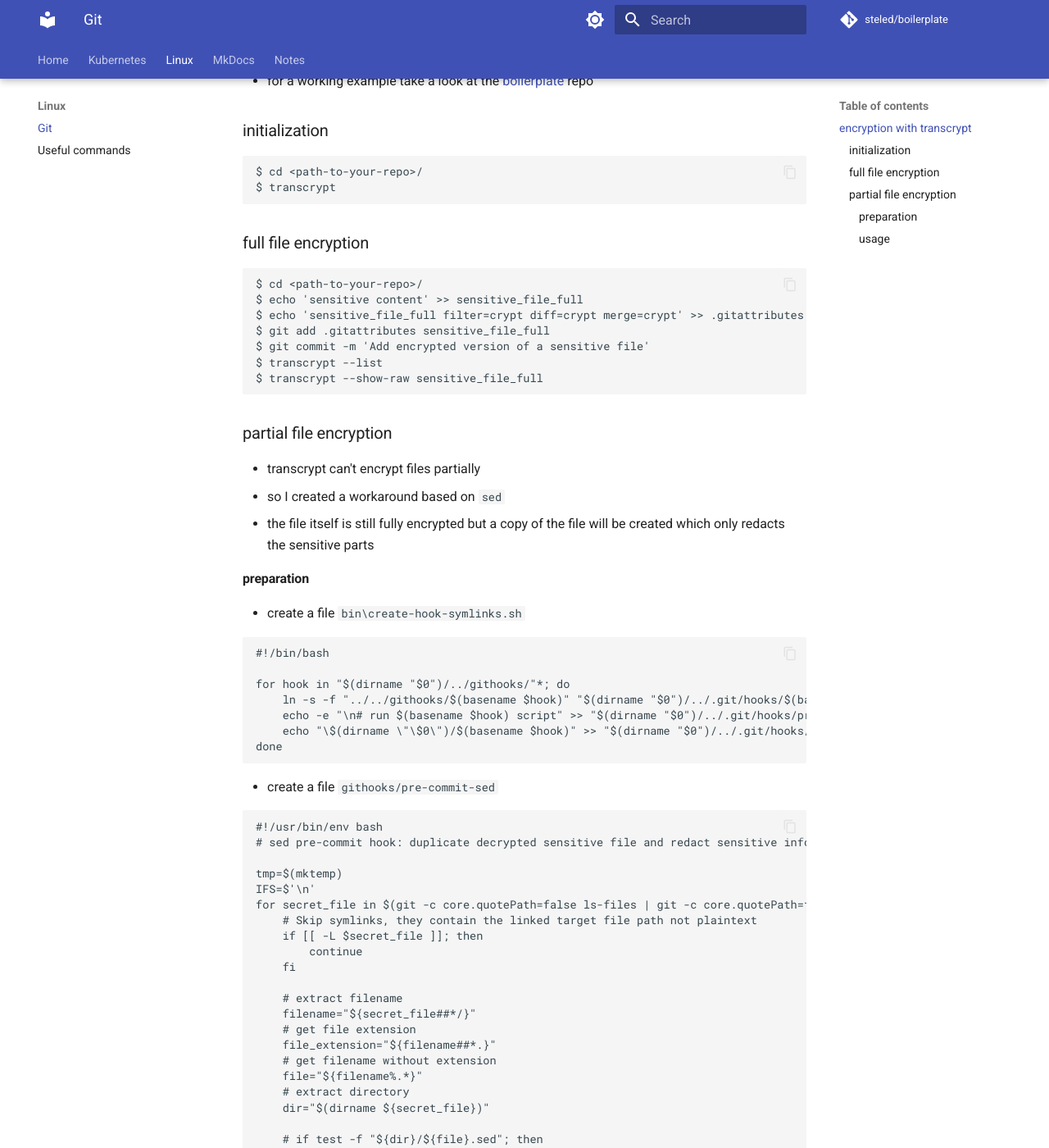
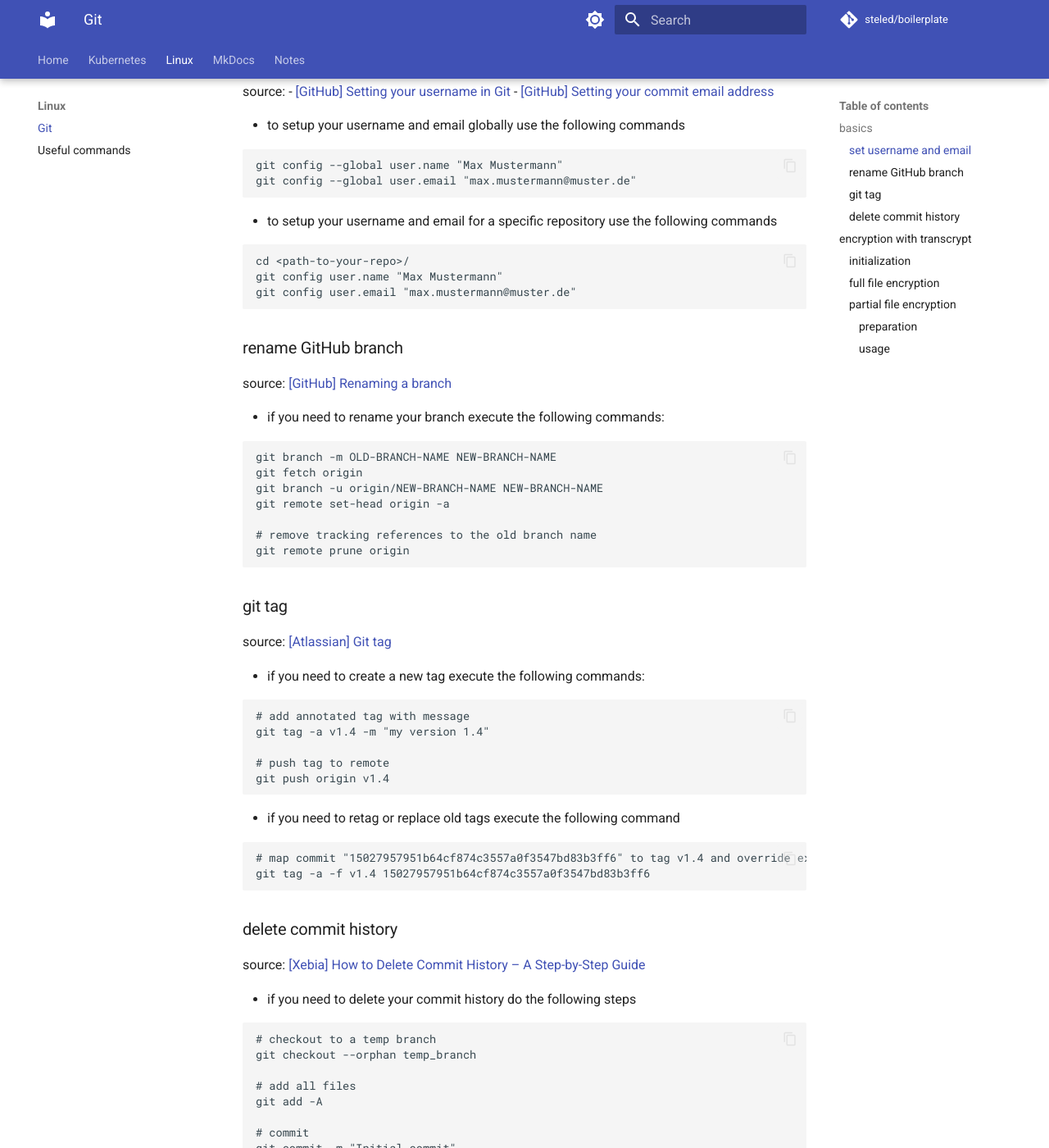
Before and after one commit to steled/documentation, an MkDocs documentation site: the page built from docs/linux/git.md, in a window 1280 px wide and 1400 px high, scrolled down 226 px. Shown: the whole window at 82% size. Built offline with MkDocs 1.6.1 and Material for MkDocs 9.7.7, drawn with Linux system fonts in a browser that asks for light colours; comment, search, counter and statistics services are not loaded; some of the changed text lies outside the part shown.

Commit message:
update - updated indentation - added git basics

````diff
--- a/docs/linux/git.md
+++ b/docs/linux/git.md
@@ -1,4 +1,92 @@
 # Git
+
+## basics
+
+### set username and email
+
+source:
+  - [[GitHub] Setting your username in Git](https://docs.github.com/en/get-started/getting-started-with-git/setting-your-username-in-git)
+  - [[GitHub] Setting your commit email address](https://docs.github.com/en/account-and-profile/setting-up-and-managing-your-personal-account-on-github/managing-email-preferences/setting-your-commit-email-address)
+
+
+
+- to setup your username and email globally use the following commands
+
+``` { .sh }
+git config --global user.name "Max Mustermann"
+git config --global user.email "max.mustermann@muster.de"
+```
+
+- to setup your username and email for a specific repository use the following commands
+
+``` { .sh }
+cd <path-to-your-repo>/
+git config user.name "Max Mustermann"
+git config user.email "max.mustermann@muster.de"
+```
+
+### rename GitHub branch
+
+source: [[GitHub] Renaming a branch](https://docs.github.com/en/repositories/configuring-branches-and-merges-in-your-repository/managing-branches-in-your-repository/renaming-a-branch)
+
+- if you need to rename your branch execute the following commands:
+
+``` { .sh }
+git branch -m OLD-BRANCH-NAME NEW-BRANCH-NAME
+git fetch origin
+git branch -u origin/NEW-BRANCH-NAME NEW-BRANCH-NAME
+git remote set-head origin -a
+
+# remove tracking references to the old branch name
+git remote prune origin
+```
+
+### git tag
+
+source: [[Atlassian] Git tag](https://www.atlassian.com/git/tutorials/inspecting-a-repository/git-tag)
+
+- if you need to create a new tag execute the following commands:
+
+``` { .sh }
+# add annotated tag with message
+git tag -a v1.4 -m "my version 1.4"
+
+# push tag to remote
+git push origin v1.4
+```
+
+- if you need to retag or replace old tags execute the following command
+
+``` { .sh }
+# map commit "15027957951b64cf874c3557a0f3547bd83b3ff6" to tag v1.4 and override existing content for the v1.4 tag
+git tag -a -f v1.4 15027957951b64cf874c3557a0f3547bd83b3ff6
+```
+
+### delete commit history
+
+source: [[Xebia] How to Delete Commit History – A Step-by-Step Guide](https://xebia.com/blog/deleting-your-commit-history/)
+
+- if you need to delete your commit history do the following steps
+
+``` { .sh }
+# checkout to a temp branch
+git checkout --orphan temp_branch
+
+# add all files
+git add -A
+
+# commit
+git commit -m "Initial commit"
+
+# delete old branch
+git branch -D main
+
+# rename temp branch
+git branch -m main
+
+# push
+git push --force origin main
+```
 
 ## encryption with transcrypt
 
@@ -38,9 +126,9 @@ $ transcrypt --show-raw sensitive_file_full
 #!/bin/bash
 
 for hook in "$(dirname "$0")/../githooks/"*; do
-    ln -s -f "../../githooks/$(basename $hook)" "$(dirname "$0")/../.git/hooks/$(basename $hook)"
-    echo -e "\n# run $(basename $hook) script" >> "$(dirname "$0")/../.git/hooks/pre-commit"
-    echo "\$(dirname \"\$0\")/$(basename $hook)" >> "$(dirname "$0")/../.git/hooks/pre-commit"
+  ln -s -f "../../githooks/$(basename $hook)" "$(dirname "$0")/../.git/hooks/$(basename $hook)"
+  echo -e "\n# run $(basename $hook) script" >> "$(dirname "$0")/../.git/hooks/pre-commit"
+  echo "\$(dirname \"\$0\")/$(basename $hook)" >> "$(dirname "$0")/../.git/hooks/pre-commit"
 done
 ```
 
@@ -53,28 +141,28 @@ done
 tmp=$(mktemp)
 IFS=$'\n'
 for secret_file in $(git -c core.quotePath=false ls-files | git -c core.quotePath=false check-attr --stdin filter | awk 'BEGIN { FS = ":" }; /crypt$/{ print $1 }'); do
-    # Skip symlinks, they contain the linked target file path not plaintext
-    if [[ -L $secret_file ]]; then
-        continue
+  # Skip symlinks, they contain the linked target file path not plaintext
+  if [[ -L $secret_file ]]; then
+    continue
+  fi
+
+  # extract filename
+  filename="${secret_file##*/}"
+  # get file extension
+  file_extension="${filename##*.}"
+  # get filename without extension
+  file="${filename%.*}"
+  # extract directory
+  dir="$(dirname ${secret_file})"
+
+  # if test -f "${dir}/${file}.sed"; then
+  if test -f "${dir}/${filename}.sed"; then
+    if [ $file_extension == $file ]; then
+      sed -f "${dir}/${filename}.sed" $secret_file > "${dir}/${file}_dec"
+    else
+      sed -f "${dir}/${filename}.sed" $secret_file > "${dir}/${file}.${file_extension}.dec"
     fi
-
-    # extract filename
-    filename="${secret_file##*/}"
-    # get file extension
-    file_extension="${filename##*.}"
-    # get filename without extension
-    file="${filename%.*}"
-    # extract directory
-    dir="$(dirname ${secret_file})"
-
-    # if test -f "${dir}/${file}.sed"; then
-    if test -f "${dir}/${filename}.sed"; then
-        if [ $file_extension == $file ]; then
-            sed -f "${dir}/${filename}.sed" $secret_file > "${dir}/${file}_dec"
-        else
-            sed -f "${dir}/${filename}.sed" $secret_file > "${dir}/${file}.${file_extension}.dec"
-        fi
-    fi
+  fi
 
 done
 rm -f "${tmp}"
````
